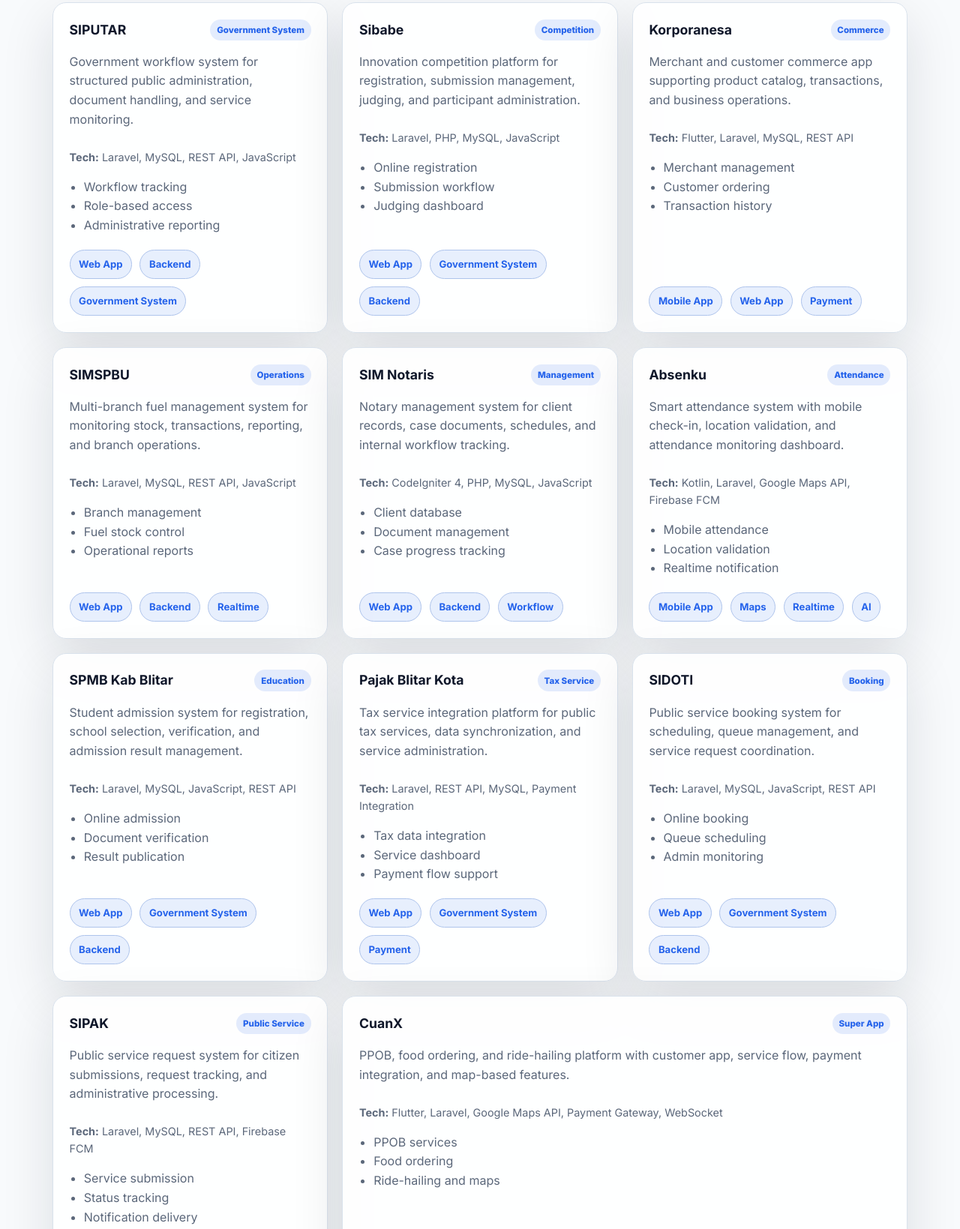
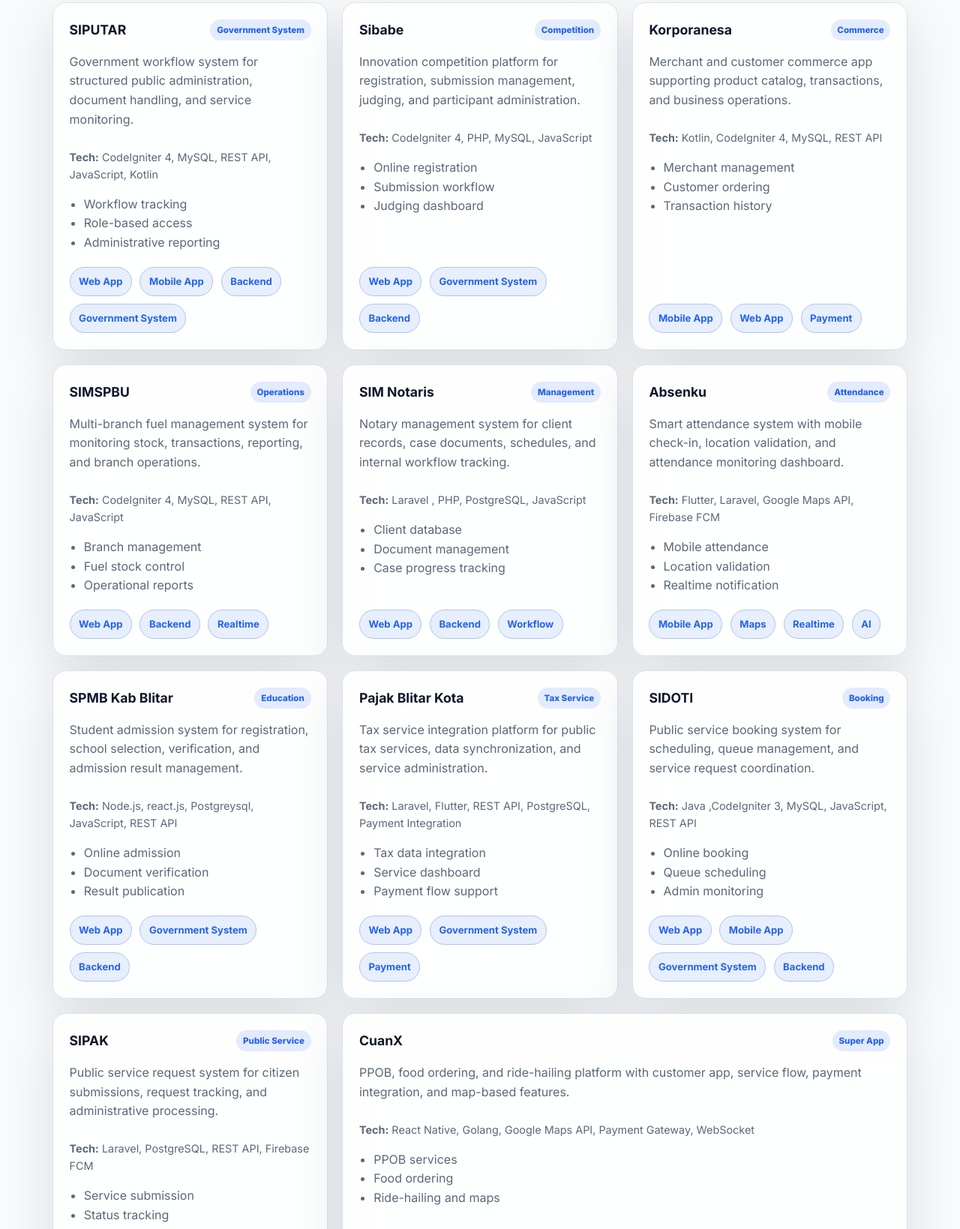
Before and after one commit to faturs5674/personal_portofolio, a plain HTML site: page index.html in a window 1280 px wide. Shown: the part 2355-3994 px from the top of the page at 75% size. Drawn offline with Linux system fonts and the light colour scheme.

Commit message:
Update project technologies and descriptions for accuracy and clarity

```diff
--- a/index.html
+++ b/index.html
@@ -163,13 +163,14 @@
             </div>
             <p>Government workflow system for structured public administration, document handling, and service
               monitoring.</p>
-            <div class="project-meta"><strong>Tech:</strong> Laravel, MySQL, REST API, JavaScript</div>
+            <div class="project-meta"><strong>Tech:</strong> CodeIgniter 4, MySQL, REST API, JavaScript, Kotlin</div>
             <ul>
               <li>Workflow tracking</li>
               <li>Role-based access</li>
               <li>Administrative reporting</li>
             </ul>
-            <div class="badge-list"><span>Web App</span><span>Backend</span><span>Government System</span></div>
+            <div class="badge-list"><span>Web App</span><span>Mobile App</span><span>Backend</span><span>Government
+                System</span></div>
           </article>
 
           <article class="project-card reveal">
@@ -178,7 +179,7 @@
             </div>
             <p>Innovation competition platform for registration, submission management, judging, and participant
               administration.</p>
-            <div class="project-meta"><strong>Tech:</strong> Laravel, PHP, MySQL, JavaScript</div>
+            <div class="project-meta"><strong>Tech:</strong> CodeIgniter 4, PHP, MySQL, JavaScript</div>
             <ul>
               <li>Online registration</li>
               <li>Submission workflow</li>
@@ -192,7 +193,7 @@
               <h3>Korporanesa</h3><span>Commerce</span>
             </div>
             <p>Merchant and customer commerce app supporting product catalog, transactions, and business operations.</p>
-            <div class="project-meta"><strong>Tech:</strong> Flutter, Laravel, MySQL, REST API</div>
+            <div class="project-meta"><strong>Tech:</strong> Kotlin, CodeIgniter 4, MySQL, REST API</div>
             <ul>
               <li>Merchant management</li>
               <li>Customer ordering</li>
@@ -207,7 +208,7 @@
             </div>
             <p>Multi-branch fuel management system for monitoring stock, transactions, reporting, and branch operations.
             </p>
-            <div class="project-meta"><strong>Tech:</strong> Laravel, MySQL, REST API, JavaScript</div>
+            <div class="project-meta"><strong>Tech:</strong> CodeIgniter 4, MySQL, REST API, JavaScript</div>
             <ul>
               <li>Branch management</li>
               <li>Fuel stock control</li>
@@ -222,7 +223,7 @@
             </div>
             <p>Notary management system for client records, case documents, schedules, and internal workflow tracking.
             </p>
-            <div class="project-meta"><strong>Tech:</strong> CodeIgniter 4, PHP, MySQL, JavaScript</div>
+            <div class="project-meta"><strong>Tech:</strong> Laravel , PHP, PostgreSQL, JavaScript</div>
             <ul>
               <li>Client database</li>
               <li>Document management</li>
@@ -237,7 +238,7 @@
             </div>
             <p>Smart attendance system with mobile check-in, location validation, and attendance monitoring dashboard.
             </p>
-            <div class="project-meta"><strong>Tech:</strong> Kotlin, Laravel, Google Maps API, Firebase FCM</div>
+            <div class="project-meta"><strong>Tech:</strong> Flutter, Laravel, Google Maps API, Firebase FCM</div>
             <ul>
               <li>Mobile attendance</li>
               <li>Location validation</li>
@@ -252,7 +253,7 @@
             </div>
             <p>Student admission system for registration, school selection, verification, and admission result
               management.</p>
-            <div class="project-meta"><strong>Tech:</strong> Laravel, MySQL, JavaScript, REST API</div>
+            <div class="project-meta"><strong>Tech:</strong> Node.js, react.js, Postgreysql, JavaScript, REST API</div>
             <ul>
               <li>Online admission</li>
               <li>Document verification</li>
@@ -267,7 +268,8 @@
             </div>
             <p>Tax service integration platform for public tax services, data synchronization, and service
               administration.</p>
-            <div class="project-meta"><strong>Tech:</strong> Laravel, REST API, MySQL, Payment Integration</div>
+            <div class="project-meta"><strong>Tech:</strong> Laravel, Flutter, REST API, PostgreSQL, Payment Integration
+            </div>
             <ul>
               <li>Tax data integration</li>
               <li>Service dashboard</li>
@@ -281,13 +283,14 @@
               <h3>SIDOTI</h3><span>Booking</span>
             </div>
             <p>Public service booking system for scheduling, queue management, and service request coordination.</p>
-            <div class="project-meta"><strong>Tech:</strong> Laravel, MySQL, JavaScript, REST API</div>
+            <div class="project-meta"><strong>Tech:</strong> Java ,CodeIgniter 3, MySQL, JavaScript, REST API</div>
             <ul>
               <li>Online booking</li>
               <li>Queue scheduling</li>
               <li>Admin monitoring</li>
             </ul>
-            <div class="badge-list"><span>Web App</span><span>Government System</span><span>Backend</span></div>
+            <div class="badge-list"><span>Web App</span><span>Mobile App</span><span>Government
+                System</span><span>Backend</span></div>
           </article>
 
           <article class="project-card reveal">
@@ -296,7 +299,7 @@
             </div>
             <p>Public service request system for citizen submissions, request tracking, and administrative processing.
             </p>
-            <div class="project-meta"><strong>Tech:</strong> Laravel, MySQL, REST API, Firebase FCM</div>
+            <div class="project-meta"><strong>Tech:</strong> Laravel, PostgreSQL, REST API, Firebase FCM</div>
             <ul>
               <li>Service submission</li>
               <li>Status tracking</li>
@@ -311,7 +314,7 @@
             </div>
             <p>PPOB, food ordering, and ride-hailing platform with customer app, service flow, payment integration, and
               map-based features.</p>
-            <div class="project-meta"><strong>Tech:</strong> Flutter, Laravel, Google Maps API, Payment Gateway,
+            <div class="project-meta"><strong>Tech:</strong> React Native, Golang, Google Maps API, Payment Gateway,
               WebSocket</div>
             <ul>
               <li>PPOB services</li>
@@ -337,7 +340,7 @@
             <p class="company">CV. Blitaris Tekno</p>
           </div>
           <div class="experience-details">
-            <span>October 2022 — Present</span>
+            <span>October 2022 — Juni 2026</span>
             <span>Blitar, Jawa Timur, Indonesia</span>
           </div>
           <p>
```
